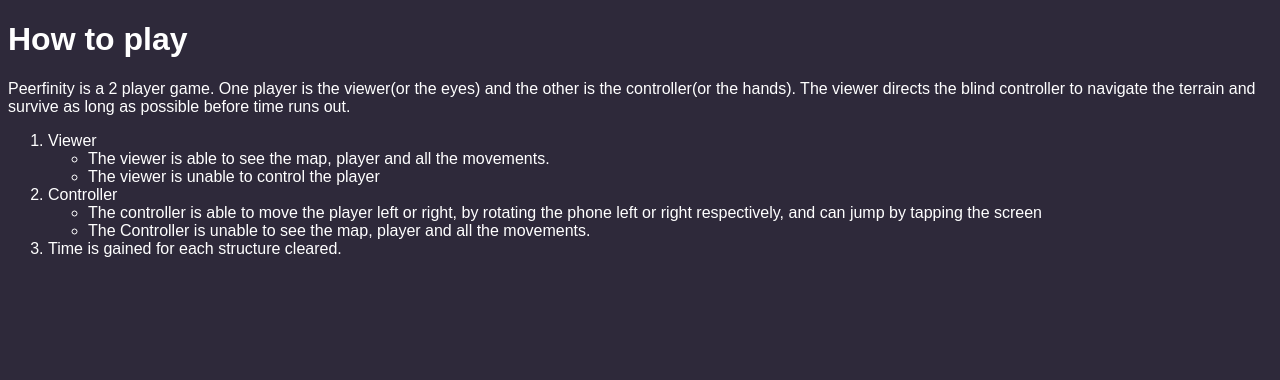
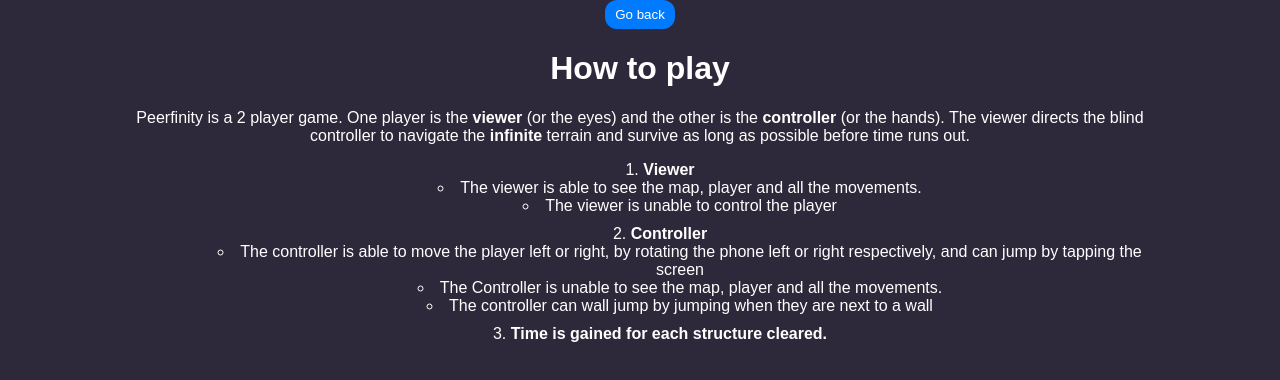
Before and after one commit to jhaworth21/ShefJam8, a website built with Parcel: page src/html/how_to_play.html in a window 1280 px wide. Built offline with nearby package versions, Linux system fonts and the light colour scheme.

Commit message:
Added how to play

```diff
--- /dev/null
+++ b/src/css/general.css
@@ -0,0 +1,17 @@
+body {
+    height: 100%;
+    background-color: #2e293a;
+
+    color: white;
+
+    font-family: Arial, sans-serif;
+}
+
+button {
+    padding: 7px 10px;
+    border-radius: 12px;
+    border-style: none;
+
+    background-color: #007bff;
+    color: white;
+}
--- a/src/css/how_to_play.css
+++ b/src/css/how_to_play.css
@@ -1,8 +1,12 @@
 body {
-    height: 100%;
-    background-color: #2e293a;
+    text-align: center;
+    margin: 0 10%;
+}
 
-    color: white;
+ul, ol {
+    list-style-position: inside;
+}
 
-    font-family: Arial, sans-serif;
+ol > li {
+    margin-top: 10px;
 }
--- a/src/html/how_to_play.html
+++ b/src/html/how_to_play.html
@@ -7,12 +7,15 @@
 <body>
 
 <div>
+    <button type="button" id="go_back_button">Go back</button>
     <h1>How to play</h1>
 
-    <p>Peerfinity is a 2 player game. One player is the viewer(or the eyes) and the other is the controller(or the hands). The viewer directs the blind controller to navigate the terrain and survive as long as possible before time runs out.<b></b></p>
+    <p>Peerfinity is a 2 player game. One player is the <b>viewer</b> (or the eyes) and the other is the <b>controller</b> (or the
+        hands). The viewer directs the blind controller to navigate the <b>infinite</b> terrain and survive as long as possible before
+        time runs out.<b></b></p>
 
     <ol>
-        <li>Viewer
+        <li><b>Viewer</b>
             <ul>
                 <li>
                     The viewer is able to see the map, player and all the movements.
@@ -23,23 +26,34 @@
             </ul>
         </li>
         <li>
-            Controller
+            <b>Controller</b>
             <ul>
                 <li>
-                    The controller is able to move the player left or right, by rotating the phone left or right respectively, and can jump by tapping the screen
+                    The controller is able to move the player left or right, by rotating the phone left or right
+                    respectively, and can jump by tapping the screen
                 </li>
                 <li>
                     The Controller is unable to see the map, player and all the movements.
                 </li>
+                <li>
+                    The controller can wall jump by jumping when they are next to a wall
+                </li>
             </ul>
         </li>
         <li>
-            Time is gained for each structure cleared.
+            <b>Time is gained for each structure cleared.</b>
         </li>
     </ol>
 </div>
 
-<link rel="stylesheet" href="../css/how_to_play.css" />
+<link rel="stylesheet" href="../css/general.css"/>
+<link rel="stylesheet" href="../css/how_to_play.css"/>
+
+<script>
+    document.getElementById("go_back_button").addEventListener("click", () => {
+        window.location = "/"
+    })
+</script>
 
 </body>
 </html>
```
Also changed, not shown: src/html/eyes.html (+1 -0 lines), src/html/eyes_connect.html (deleted, +0 -20 lines), src/html/hands.html (+1 -0 lines), src/html/index.html (+7 -2 lines).
